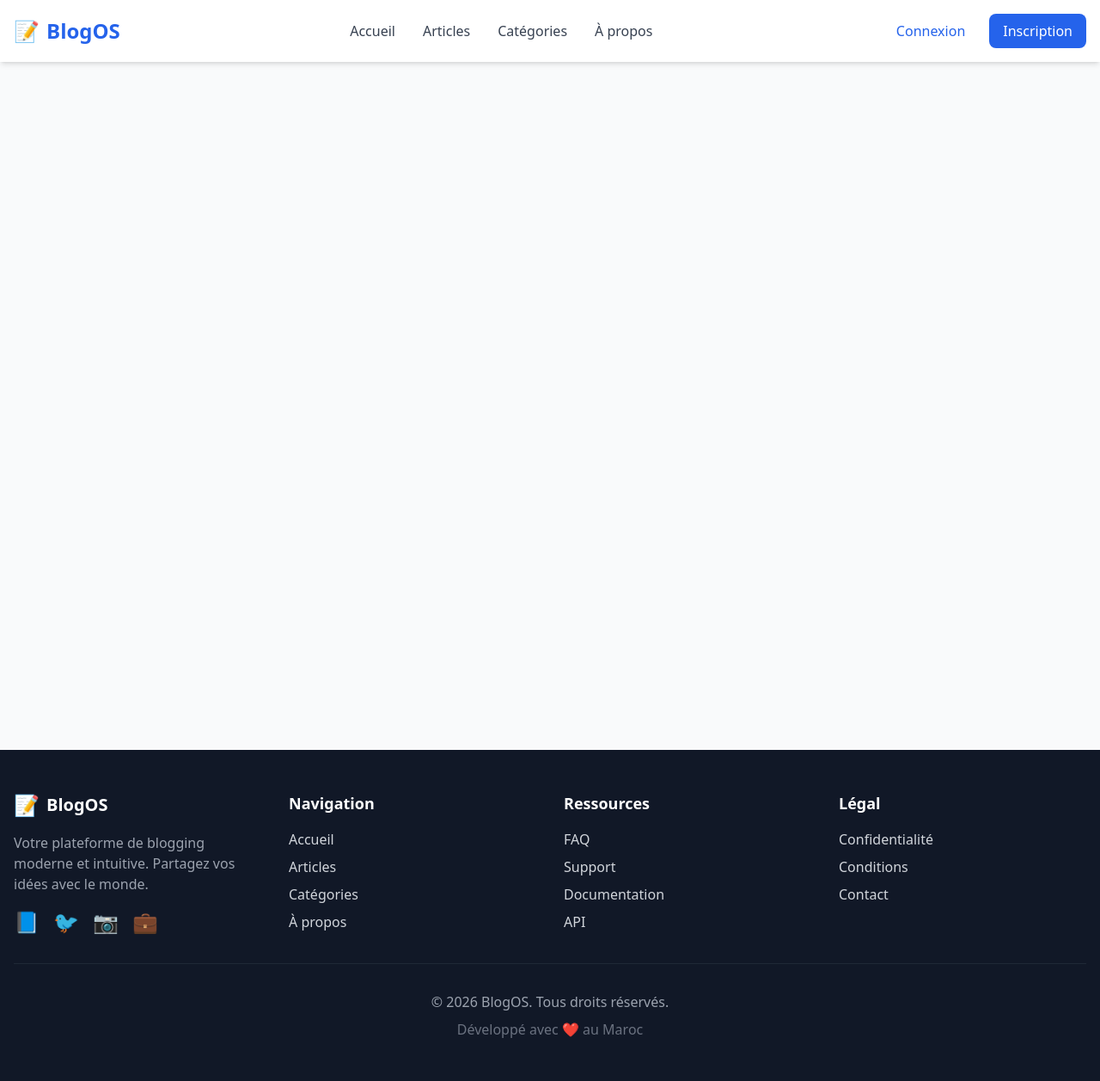
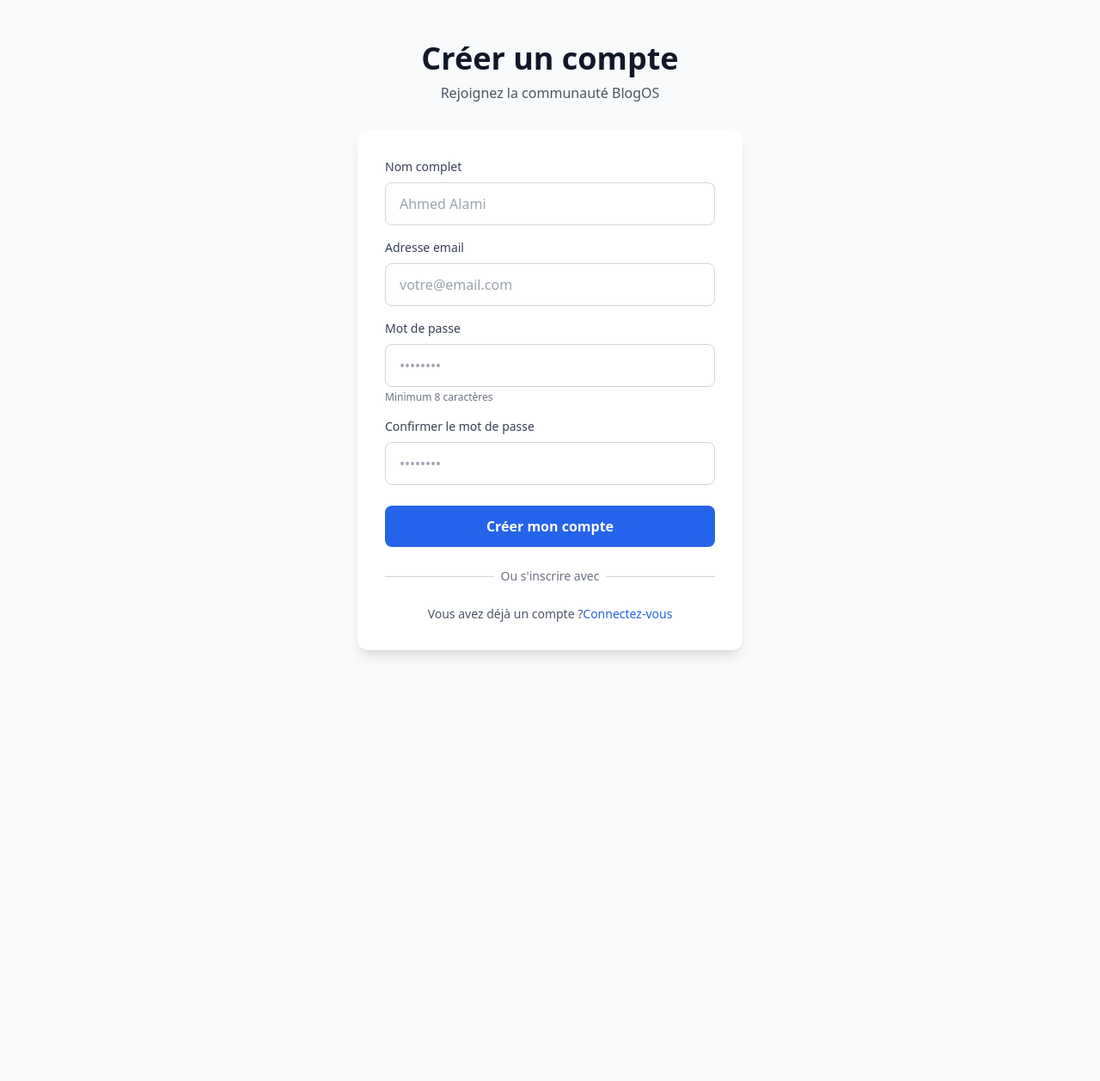
Before and after one commit to Yassinenmila/brief-09, a PHP site: template app/views/pages/signup.views.php in a window 1280 px wide. Shown: the whole page at 86% size. After the commit the page ends 763 px from the top, so only its background shows below. Run offline with PHP 8.4, Linux system fonts and the light colour scheme; the template is opened without the code that fills it: most values are stand-ins (such as "Sample title", 1, 10 or a date in 2020); some libraries are stand-ins or nearby versions.

Commit message:
add some changes in the structure of my project

```diff
--- a/app/controller/home.php
+++ b/app/controller/home.php
@@ -5,10 +5,6 @@ use app\core\Controller;
 class Home extends Controller{
 
     public function index(){
-
-
-
-
         $this->view('home.views');
     }
 }
--- a/app/controller/profil.php
+++ b/app/controller/profil.php
@@ -9,7 +9,7 @@ class Profil extends Controller{
 
 
 
-        $this->view('home.views');
+        $this->view('profil.views');
     }
 }
 
--- a/app/core/Controller.php
+++ b/app/core/Controller.php
@@ -1,9 +1,9 @@
 <?php
 
 namespace app\core;
-
 class Controller
 {
+
     protected function view(string $view, array $data = [])
     {
         extract($data);
--- a/app/views/layout/main.php
+++ b/app/views/layout/main.php
@@ -1,7 +1,10 @@
 <?php
-
+if($_SERVER['REQUEST_URI']==='/login'|| $_SERVER['REQUEST_URI']==='/signup'){
+    require $viewfile;
+}else{
 require_once __DIR__."/../parts/header.views.php";
 
 require $viewfile;
 
 require_once __DIR__."/../parts/footer.views.php";
+}
--- a/app/views/pages/404.views.php
+++ b/app/views/pages/404.views.php
@@ -0,0 +1 @@
+<h1>404 not found </h1>
--- a/app/views/pages/signup.views.php
+++ b/app/views/pages/signup.views.php
@@ -0,0 +1,56 @@
+<!DOCTYPE html>
+<html lang="fr">
+    <head>
+        <meta charset="UTF-8">
+        <meta name="viewport" content="width=device-width, initial-scale=1.0">
+        <title><?= $title ?? 'Blogos' ?></title>
+        <script src="https://cdn.tailwindcss.com"></script>
+    </head>
+    <body class="bg-gray-50">
+        <div class="min-h-screen flex items-center justify-center py-12 px-4 sm:px-6 lg:px-8 bg-gray-50">
+        <div class="max-w-md w-full space-y-8">
+        <div class="text-center">
+            <h2 class="text-4xl font-bold text-gray-900">Créer un compte</h2>
+            <p class="mt-2 text-gray-600">Rejoignez la communauté BlogOS</p>
+        </div>
+        <form class="mt-8 space-y-6 bg-white p-8 rounded-xl shadow-lg" action="/signup" method="POST">
+            <div class="space-y-4">
+                <div>
+                    <label for="name" class="block text-sm font-medium text-gray-700 mb-2">Nom complet</label>
+                    <input id="name" name="name" type="text" required class="w-full px-4 py-3 border border-gray-300 rounded-lg focus:ring-2 focus:ring-blue-500 focus:border-transparent transition" placeholder="Ahmed Alami">
+                </div>
+                <div>
+                    <label for="email" class="block text-sm font-medium text-gray-700 mb-2">Adresse email</label>
+                    <input id="email" name="email" type="email" required class="w-full px-4 py-3 border border-gray-300 rounded-lg focus:ring-2 focus:ring-blue-500 focus:border-transparent transition" placeholder="votre@email.com">
+                </div>
+                <div>
+                    <label for="password" class="block text-sm font-medium text-gray-700 mb-2">
+                        Mot de passe
+                    </label>
+                    <input id="password" name="passwd" type="password" required class="w-full px-4 py-3 border border-gray-300 rounded-lg focus:ring-2 focus:ring-blue-500 focus:border-transparent transition" placeholder="••••••••">
+                    <p class="mt-1 text-xs text-gray-500">Minimum 8 caractères</p>
+                </div>
+                <div>
+                    <label for="password_confirm" class="block text-sm font-medium text-gray-700 mb-2">Confirmer le mot de passe</label>
+                    <input id="password_confirm" name="pswd_conf" type="password" required class="w-full px-4 py-3 border border-gray-300 rounded-lg focus:ring-2 focus:ring-blue-500 focus:border-transparent transition" placeholder="••••••••">
+                </div>
+            </div>
+            <div>
+                <button type="submit" class="w-full flex justify-center py-3 px-4 bg-blue-600 text-white font-semibold rounded-lg hover:bg-blue-700 focus:outline-none focus:ring-2 focus:ring-offset-2 focus:ring-blue-500 transition">
+                    Créer mon compte
+                </button>
+            </div>
+            <div class="relative my-6">
+                <div class="absolute inset-0 flex items-center">
+                    <div class="w-full border-t border-gray-300"></div>
+                </div>
+                <div class="relative flex justify-center text-sm">
+                    <span class="px-2 bg-white text-gray-500">Ou s'inscrire avec</span>
+                </div>
+            </div>
+            <p class="text-center text-sm text-gray-600">Vous avez déjà un compte ?<a href="/login" class="font-medium text-blue-600 hover:text-blue-700">Connectez-vous</a></p>
+            </form>
+        </div>
+        </div>
+    </body>
+</html>
--- a/app/views/parts/footer.views.php
+++ b/app/views/parts/footer.views.php
@@ -50,7 +50,6 @@
     </footer>
 
     <script>
-        // Mobile Menu Toggle
         const mobileMenuBtn = document.getElementById('mobileMenuBtn');
         const mobileMenu = document.getElementById('mobileMenu');
 
--- a/app/views/parts/header.views.php
+++ b/app/views/parts/header.views.php
@@ -23,39 +23,10 @@
                     <li><a href="/about" class="text-gray-700 hover:text-blue-600 font-medium transition">À propos</a></li>
                 </ul>
                 <div class="hidden md:flex items-center space-x-3">
-                    <?php if(isset($_SESSION['user'])): ?>
                         <span class="text-gray-700 font-medium">👤 <?= htmlspecialchars($_SESSION['user']['name']) ?></span>
-                        <a href="/dashboard" class="px-4 py-2 bg-blue-600 text-white rounded-lg hover:bg-blue-700 transition">Dashboard</a>
+                        <a href="/profil" class="px-4 py-2 bg-blue-600 text-white rounded-lg hover:bg-blue-700 transition">profil</a>
                         <a href="/logout" class="px-4 py-2 bg-gray-200 text-gray-700 rounded-lg hover:bg-gray-300 transition">Déconnexion</a>
-                    <?php else: ?>
-                        <a href="/login" class="px-4 py-2 text-blue-600 font-medium hover:text-blue-700 transition">Connexion</a>
-                        <a href="/register" class="px-4 py-2 bg-blue-600 text-white rounded-lg hover:bg-blue-700 transition">Inscription</a>
-                    <?php endif; ?>
                 </div>
-                <button id="mobileMenuBtn" class="md:hidden text-gray-700 focus:outline-none">
-                    <svg class="w-6 h-6" fill="none" stroke="currentColor" viewBox="0 0 24 24">
-                        <path stroke-linecap="round" stroke-linejoin="round" stroke-width="2" d="M4 6h16M4 12h16M4 18h16"></path>
-                    </svg>
-                </button>
             </nav>
-            <div id="mobileMenu" class="hidden md:hidden pb-4">
-                <ul class="space-y-2">
-                    <li><a href="/" class="block py-2 text-gray-700 hover:text-blue-600">Accueil</a></li>
-                    <li><a href="/articles" class="block py-2 text-gray-700 hover:text-blue-600">Articles</a></li>
-                    <li><a href="/categories" class="block py-2 text-gray-700 hover:text-blue-600">Catégories</a></li>
-                    <li><a href="/about" class="block py-2 text-gray-700 hover:text-blue-600">À propos</a></li>
-                    <li><a href="/contact" class="block py-2 text-gray-700 hover:text-blue-600">Contact</a></li>
-                </ul>
-                <div class="mt-4 space-y-2">
-                    <?php if(isset($_SESSION['user'])): ?>
-                        <a href="/dashboard" class="block w-full py-2 px-4 bg-blue-600 text-white text-center rounded-lg">Dashboard</a>
-                        <a href="/logout" class="block w-full py-2 px-4 bg-gray-200 text-gray-700 text-center rounded-lg">Déconnexion</a>
-                    <?php else: ?>
-                        <a href="/login" class="block w-full py-2 px-4 border border-blue-600 text-blue-600 text-center rounded-lg">Connexion</a>
-                        <a href="/register" class="block w-full py-2 px-4 bg-blue-600 text-white text-center rounded-lg">Inscription</a>
-                    <?php endif; ?>
-                </div>
-            </div>
-        </div>
     </header>
     <main class="min-h-screen py-8">
```
Also changed, not shown: app/controller/login.php (+52 -1 lines), app/controller/signup.php (+66 -0 lines), app/core/Router.php (+20 -4 lines), app/model/admin.php (+8 -1 lines), app/model/author.php (+22 -2 lines), app/model/user.php (+0 -41 lines), app/views/pages/login.views.php (+46 -0 lines), app/views/pages/profil.views.php (+9 -0 lines), public/index.php (+12 -5 lines), app/model/categorie.php (added).
